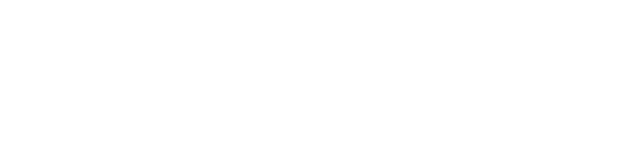
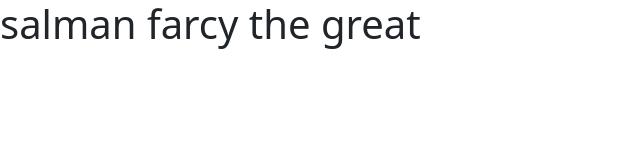
Before and after one commit to salman-farcy/bootstrap-p-1, a plain HTML site: page index.html in a window 1280 px wide. Shown: the whole page, without its empty margins (0-640 px from the left). Drawn offline with nearby package versions, Linux system fonts and the light colour scheme.

Commit message:
2nd commit

```diff
--- a/index.html
+++ b/index.html
@@ -23,7 +23,7 @@
     />
   </head>
   <body>
-
+     <h1>salman farcy the great</h1>
 
 
 
```
